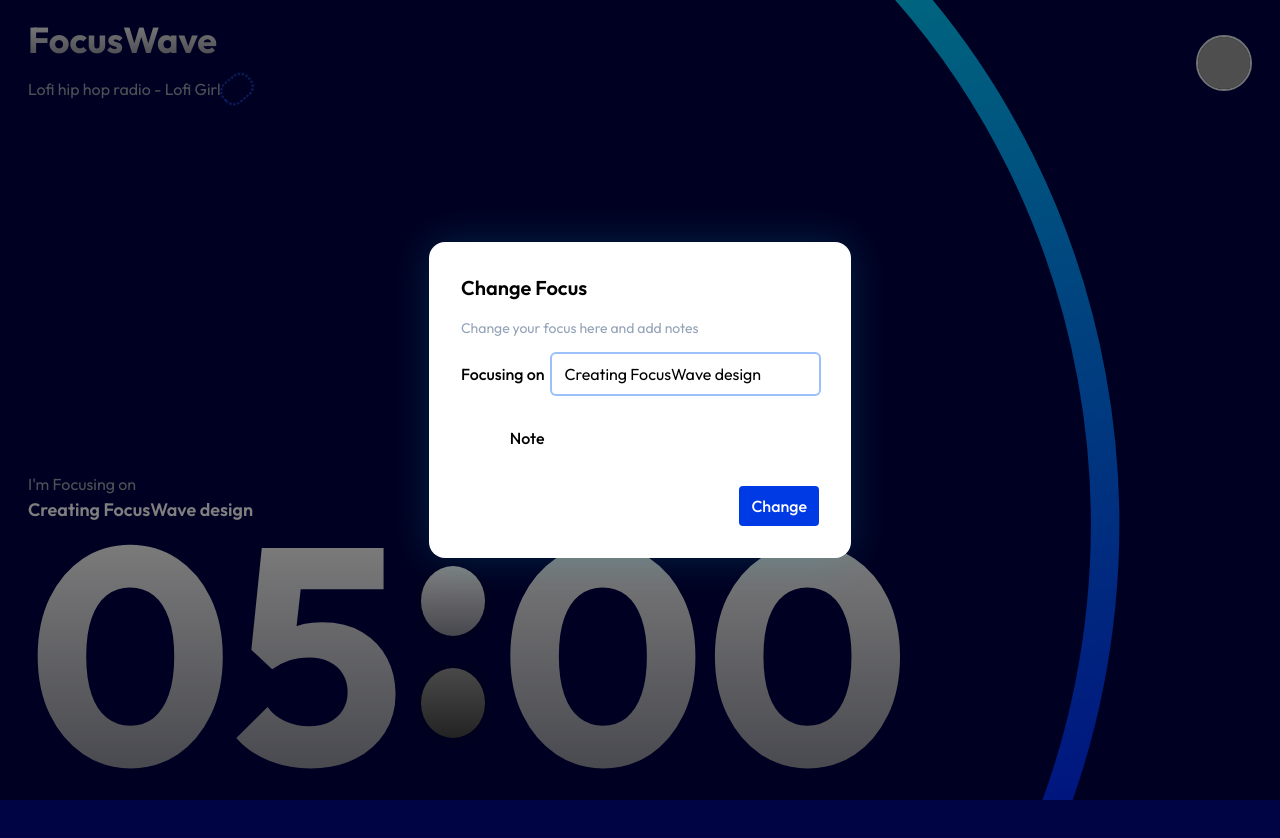
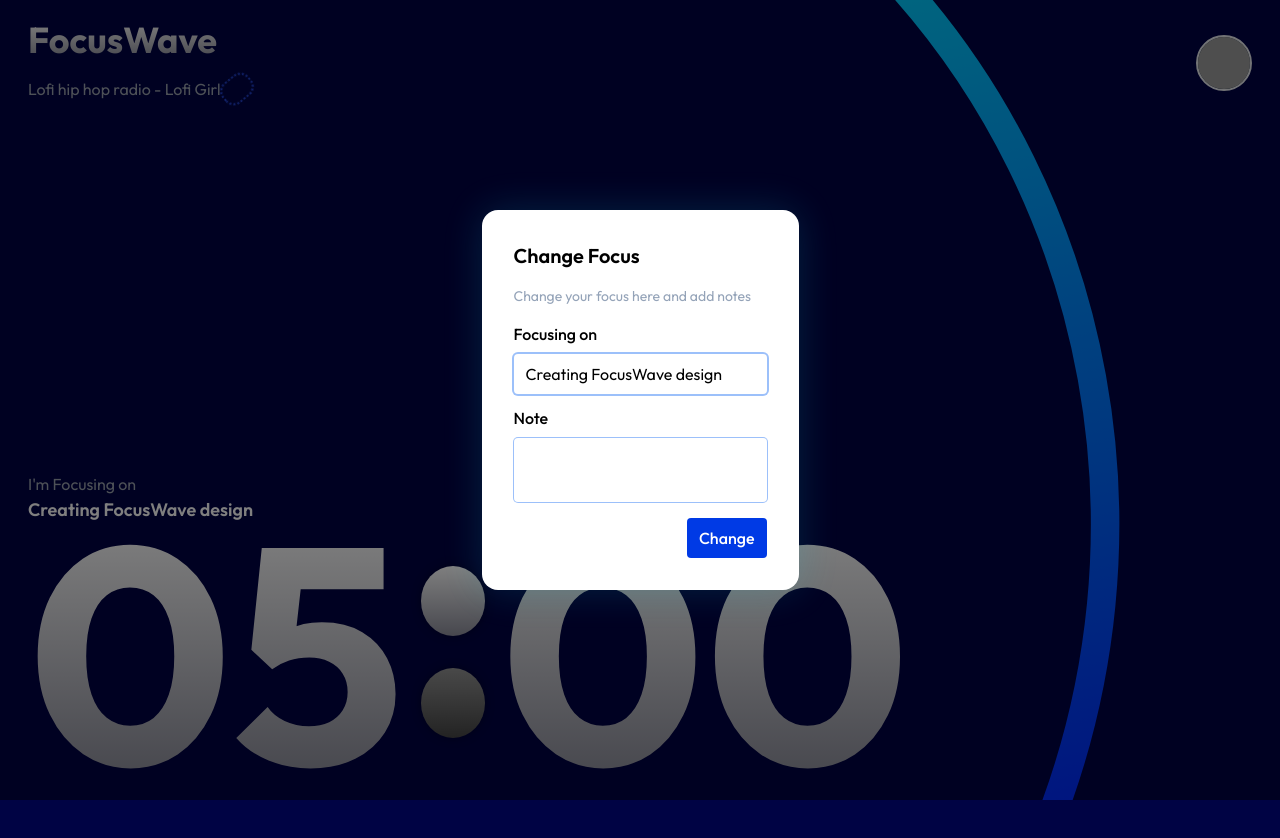
Before and after one commit to MrinmoyHaloi/FocusWave, a SvelteKit app: page / in a window 1280 px wide. Both pictures are taken after a click on the button 266 px from the left and 510 px from the top of the page. Shown: the top 838 px of the page. Built offline with nearby package versions, Linux system fonts and the light colour scheme; grey boxes are pictures that could not be loaded; some icons are missing.

Commit message:
feat: improve input field styling and layout

```diff
--- a/src/routes/+page.svelte
+++ b/src/routes/+page.svelte
@@ -23,22 +23,22 @@
 		</div>
 		<p class="text-sm text-slate-400">Change your focus here and add notes</p>
 		<div class="grid gap-3 *:items-center">
-			<div class="grid gap-2 sm:grid-cols-4">
-				<label for="work" class="font-medium sm:text-right">Focusing on</label>
+			<div class="grid gap-2">
+				<label for="work" class="font-medium">Focusing on</label>
 				<input
 					id="work"
 					name="current work"
 					type="text"
-					class="col-span-3 h-10 rounded px-3 outline-none focus:ring-2"
+					class="col-span-3 h-10 rounded px-3 outline-none ring-1 focus:ring-2"
 					autofocus
 					bind:value={currentWork.work}
 				/>
 			</div>
-			<div class="grid gap-2 sm:grid-cols-4">
-				<label for="note" class="font-medium sm:text-right">Note</label>
+			<div class="grid gap-2">
+				<label for="note" class="font-medium">Note</label>
 				<textarea
 					id="note"
-					class="col-span-3 resize-none rounded px-3 py-2 outline-none focus:ring-2"
+					class="col-span-3 resize-none rounded px-3 py-2 outline-none ring-1 focus:ring-2"
 					bind:value={currentWork.note}
 				></textarea>
 			</div>
```
